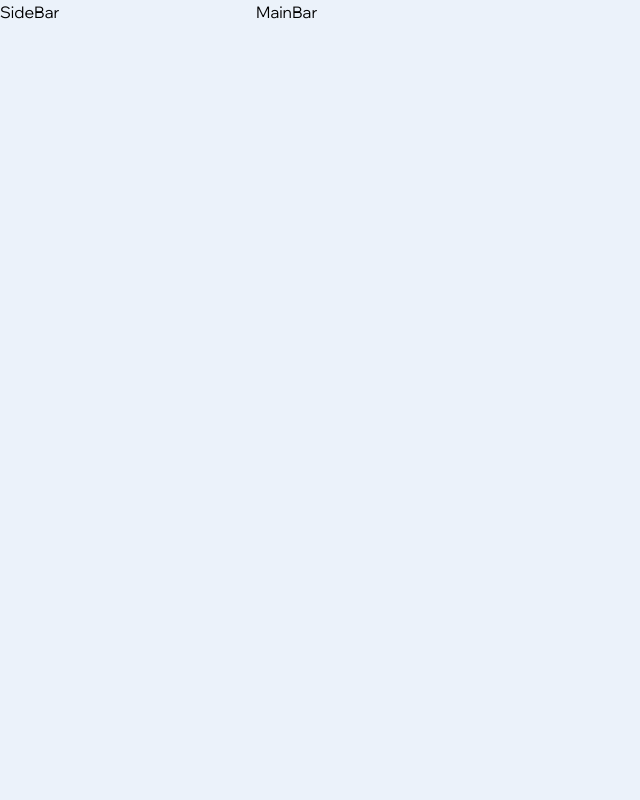
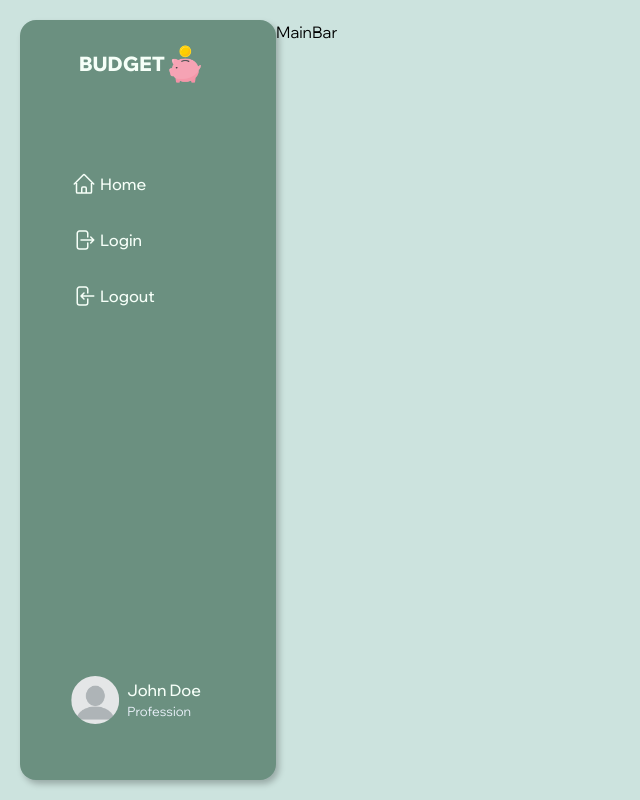
Before and after one commit to AnitaIkediashi/budget-app, a React (Create React App) app: page /dashboard in a window 1280 px wide. Shown: the whole page, without its empty margins (0-640 px from the left). Built offline with nearby package versions, Linux system fonts and the light colour scheme.

Commit message:
modify sidebar component

```diff
--- a/src/components/dashboard/SideBar.jsx
+++ b/src/components/dashboard/SideBar.jsx
@@ -1,7 +1,70 @@
 import React from "react";
+import { Link } from "react-router-dom";
+import DashLogo from '../../assets/images/logo.png'
+import blankProfile from '../../assets/images/blank-profile.png'
+import {
+  HomeIcon,
+  ArrowLeftOnRectangleIcon,
+  ArrowRightOnRectangleIcon
+} from "@heroicons/react/24/outline";
 
 const SideBar = () => {
-  return <div>SideBar</div>;
+  return (
+    <>
+      <div className="bg-color-green-300 h-full rounded-2xl shadow-[3px_4px_6px_0px_rgba(0,0,0,0.25)] lg:block hidden px-4 relative">
+        {/* logo */}
+        <div className="flex items-center justify-center w-full mt-3 mb-16">
+          <Link to="/dashboard" className="flex items-center">
+            <h2 className="inline-block -mr-3 text-color-white-100 font-extrabold text-xl ">
+              BUDGET
+            </h2>
+            <img src={DashLogo} alt="dashboard logo" className="w-16 " />
+          </Link>
+        </div>
+        {/* navigation  */}
+        <ul className="flex flex-col gap-2 px-6">
+          <Link
+            to="/dashboard"
+            className="hover:bg-color-green-100 hover:text-black p-3 rounded-lg duration-300 text-color-white-100 font-medium"
+          >
+            <li className="flex items-center gap-1 ">
+              <HomeIcon className="w-6" />
+              <span>Home</span>
+            </li>
+          </Link>
+          <Link
+            to="/login"
+            className="hover:bg-color-green-100 hover:text-black p-3 rounded-lg duration-300 text-color-white-100 font-medium"
+          >
+            <li className="flex items-center gap-1">
+              <ArrowRightOnRectangleIcon className="w-6" />
+              <span>Login</span>
+            </li>
+          </Link>
+          <li className="flex items-center gap-1 hover:bg-color-green-100 hover:text-black p-3 rounded-lg duration-300 text-color-white-100 font-medium">
+            <ArrowLeftOnRectangleIcon className="w-6" />
+            <span>Logout</span>
+          </li>
+        </ul>
+        {/* user profile */}
+        <aside className="absolute bottom-14 left-1/2 -translate-x-1/2 flex gap-2 items-center w-[60%]">
+          <img
+            src={blankProfile}
+            alt="blank profile"
+            className="w-12 rounded-full"
+          />
+          <div className="flex flex-col ">
+            <h4 className="inline-block font-medium text-color-white-100">
+              John Doe
+            </h4>
+            <small className="font-extralight text-dull-white">
+              Profession
+            </small>
+          </div>
+        </aside>
+      </div>
+    </>
+  );
 };
 
 export default SideBar;
--- a/src/index.css
+++ b/src/index.css
@@ -73,19 +73,7 @@ body {
   -webkit-text-fill-color: transparent;
 }
 
-.dashboard_bg {
-  background-image: linear-gradient(
-    to right,
-    #a4c3b267,
-    #b3cfc573,
-    #c4dcd671,
-    #d6e8e665,
-    #eaf4f46c
-  );
-  box-shadow: 0 4px 30px rgba(0, 0, 0, 0.15);
-  backdrop-filter: blur(6.3px);
-  /* border: 1px solid rgba(56, 180, 83, 0.12); */
-}
+
 
 @tailwind base;
 @tailwind components;
--- a/src/pages/Dashboard.jsx
+++ b/src/pages/Dashboard.jsx
@@ -4,10 +4,12 @@ import MainBar from "../components/dashboard/MainBar";
 
 const Dashboard = () => {
   return (
-    <section className="grid lg:grid-cols-[256px,1fr] grid-cols-1 w-full overflow-hidden">
-      <SideBar />
-      <MainBar />
-    </section>
+    <>
+      <section className="grid lg:grid-cols-[256px,1fr] grid-cols-1 w-full overflow-hidden bg-color-green-100 h-screen p-5">
+        <SideBar />
+        <MainBar />
+      </section>
+    </>
   );
 };
 
```
Also changed, not shown: src/assets/images/blank-profile.png (added).
